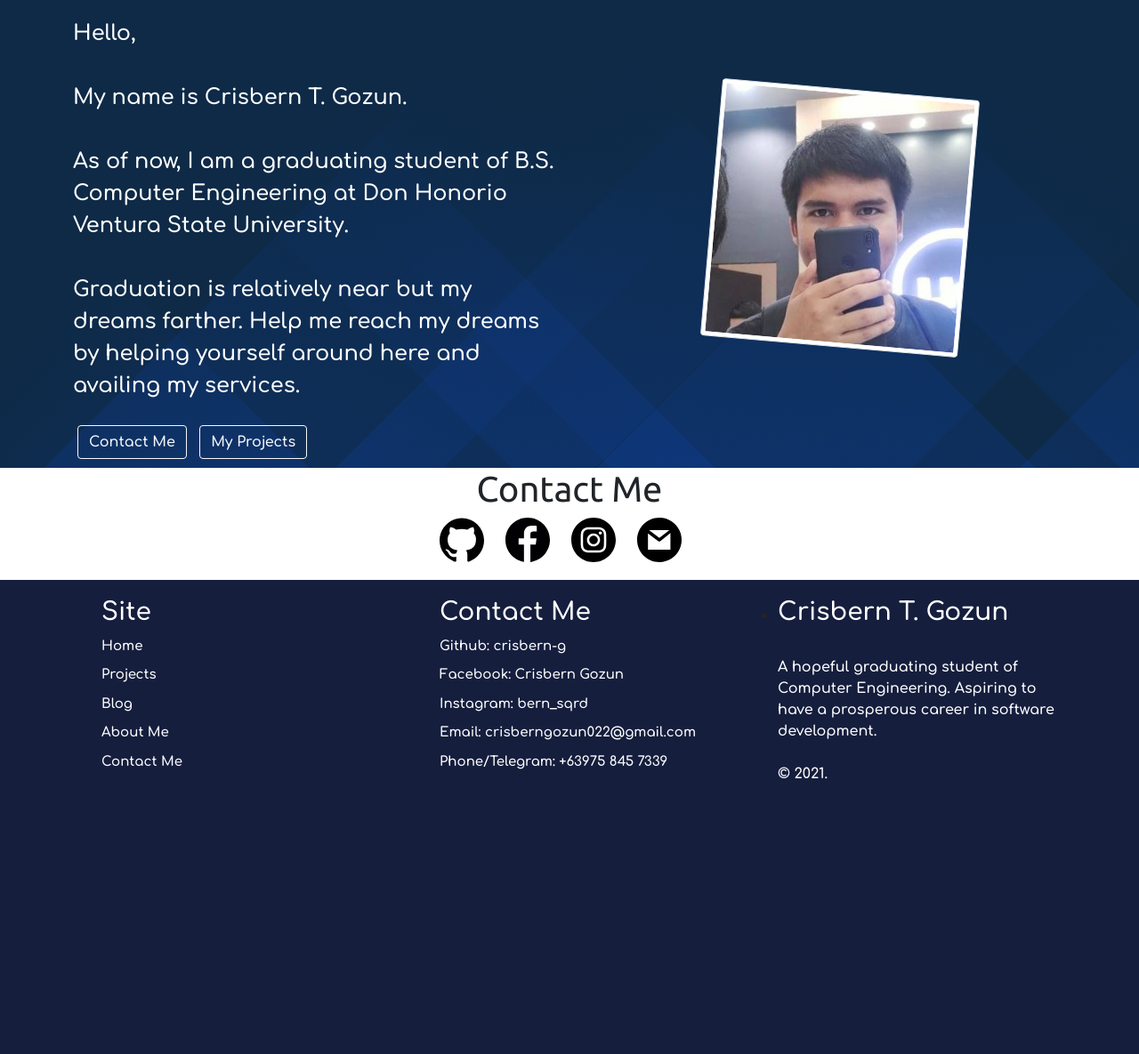
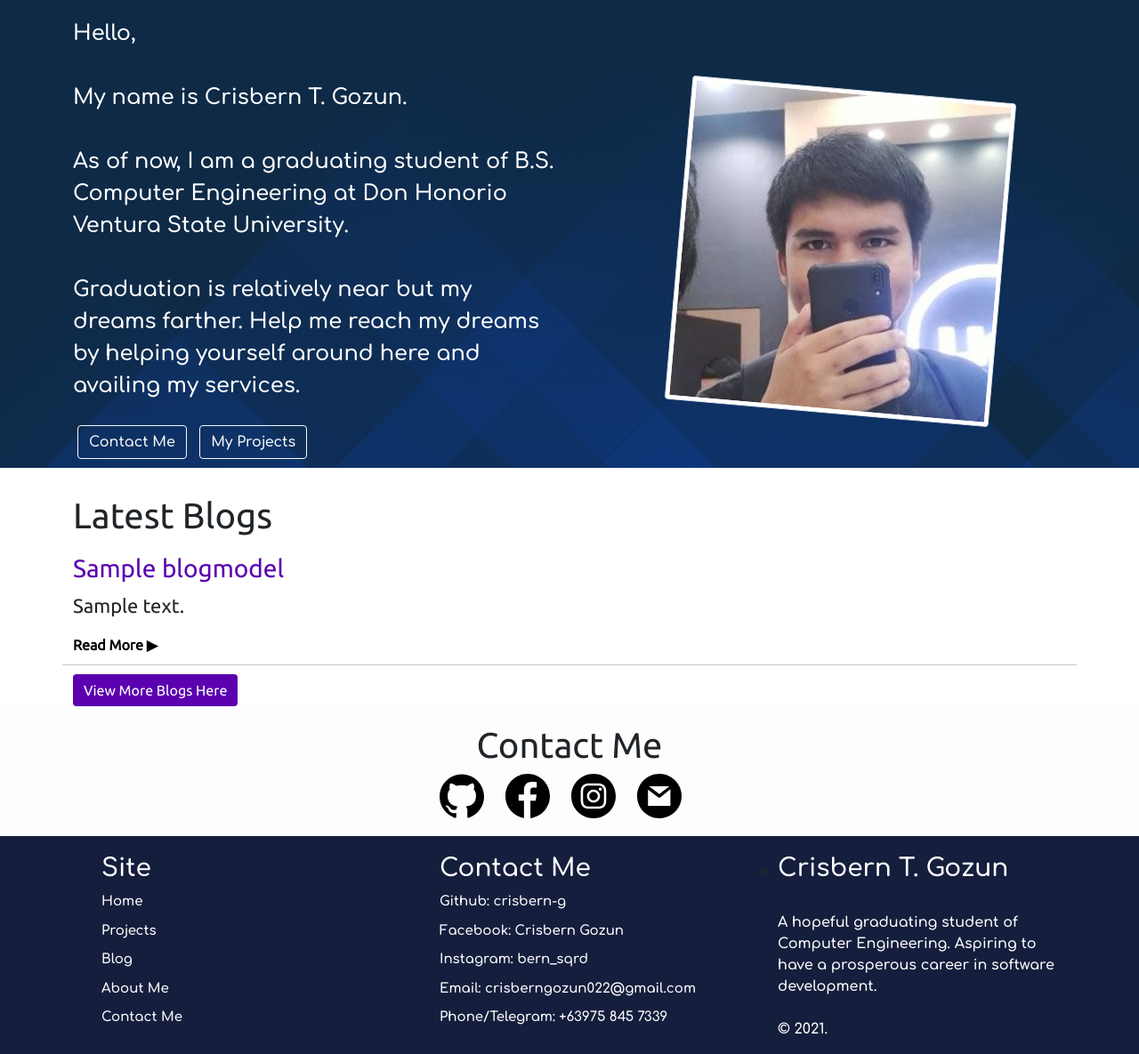
Before and after one commit to crisbern-g/Portfolio, a Django app: page / in a window 1280 px wide. Shown: the part 74-1259 px from the top of the page at 89% size. Before the commit the page ends 950 px from the top, so only its background shows below. Run offline with Django 3.2, Linux system fonts and the light colour scheme; tables that the repository leaves empty hold one stand-in row (values such as "Sample post").

Commit message:
Made progress on Blogs

```diff
--- a/Main/static/Main/index.css
+++ b/Main/static/Main/index.css
@@ -37,8 +37,8 @@
     transform: rotate(5deg);
     transition: 0.5s;
     cursor: pointer;
-    height: 290px;
-    width: 290px;
+    max-width: 80%;
+    max-height: 80%;
 }
 
 #author-pic:hover{
@@ -46,14 +46,76 @@
     transition: 0.5s;
 }
 
-/* Sections */
-section{
+/* Blog Section */
+#blog-section{
     font-family: 'Ubuntu', sans-serif;
+    background-color: rgb(255, 255, 255);
+    padding-top: 30px;
+}
+
+.blog-entry{
+    background-color: white;
+    margin-bottom: 10px;
+    padding-top: 10px;
+    padding-bottom: 10px;
+    border-bottom: 1px solid rgb(199, 199, 199);
+}
+
+.blog-entry h3{
+    color: rgb(91, 1, 175);
+}
+
+.blog-entry p{
+    font-size: 22px;
+}
+
+.read-more{
+    position: relative;
+    display: inline-block;
+    text-decoration: none;
+    font-weight: bold;
+    color: black;
+}
+
+.read-more::after{
+    content: '';
+    position: absolute;
+    bottom: 0;
+    left: 0;
+    background-color: rgb(56, 5, 175);;
+    height: 2px;
+    width: 100%;
+    transform: scaleX(0);
+    transition: ease-in 200ms;
+    transform-origin: bottom left;
+}
+
+.read-more:hover::after{
+    transition: ease-in 200ms;
+    transform-origin: bottom left;
+    transform: scaleX(1);
+}
+
+.read-more:hover{
+    color: black;
+}
+
+#more-blogs-button{
+    background-color: rgb(91, 1, 175) !important;
+    border: none;
+}
+
+#more-blogs-button:focus{
+    outline: none !important;
+    background-color: rgb(66, 2, 126) !important;
+    box-shadow: none !important;
 }
 
 /* Contact Me Section */
 #contact_me{
+    font-family: 'Ubuntu', sans-serif;
     margin-bottom: 20px;
+    padding-top: 20px;
 }
 
 #contact_me_icons img{
--- /dev/null
+++ b/Main/templates/Main/includes/index_blog.html
@@ -0,0 +1,20 @@
+<div class="container">
+    <div class="row">
+        <div class="col">
+            <h1>Latest Blogs</h1>
+
+            {% for blog in latest_blogs %}
+                <div class="row blog-entry">
+                    <h3>{{ blog.blog_title }}</h3>
+                    <p>{{ blog.blog_text|truncatechars:300 }}</p>
+                    <span>
+                        <a class="read-more" href="{% url 'blog_detail' blog.slug %}">Read More &#x25B6</a>
+                    </span>
+                </div>
+            {% endfor %}
+
+            <a id="more-blogs-button" class="btn btn-success" href="{% url 'all_blogs' %}">View More Blogs Here</a>
+        </div>
+
+    </div>
+</div>
--- a/Main/templates/Main/index.html
+++ b/Main/templates/Main/index.html
@@ -7,10 +7,12 @@
 
 {% block title %}Home{% endblock title %}
 
+{% block navbar %}
+      {% include 'includes/navbar.html' with page='home' %}
+{% endblock navbar %}
+
 {% block content %}
-  <header>
-    {% include 'includes/navbar.html' with page='home'%}
-
+  <section>
     <div class="d-flex" id="banner">
       <div class="container">
 
@@ -43,7 +45,12 @@
       </div>
     </div>
 
-  </header>
+  </section>
+
+  {% comment %} Blogs_section {% endcomment %}
+  <section id="blog-section">
+    {% include 'Main/includes/index_blog.html' %}
+  </section>
 
   {% comment %} Contacts Section {% endcomment %}
   <section id="contact_me">
--- a/Main/views.py
+++ b/Main/views.py
@@ -1,10 +1,18 @@
 from django.shortcuts import render
 from django.views.generic import ListView, TemplateView
 from django.views import View
+from Blog.models import BlogModel, TagsModel
 
 # Create your views here.
 class HomeView(TemplateView):
     template_name = 'Main/index.html'
+
+    def get_context_data(self, **kwargs):
+        context =  super().get_context_data(**kwargs)
+        context['latest_blogs'] = BlogModel.objects.all().order_by('-blog_date_added')[:4]
+        context['tags'] =  TagsModel.objects.all().order_by('tag_name')
+
+        return context
 
 
 class AboutMeView(TemplateView):
--- a/static/main.css
+++ b/static/main.css
@@ -1,5 +1,9 @@
 @import url('https://fonts.googleapis.com/css2?family=Righteous&display=swap');
 @import url('https://fonts.googleapis.com/css2?family=Comfortaa:wght@600&display=swap');
+
+body{
+    background-color: rgb(253, 253, 253) !important;
+}
 
 /* Navbar */
 .navbar{
--- a/templates/base.html
+++ b/templates/base.html
@@ -5,12 +5,16 @@
     <meta charset="UTF-8">
     <meta http-equiv="X-UA-Compatible" content="IE=edge">
     <meta name="viewport" content="width=device-width, initial-scale=1.0">
+    {% block css_file %}{% endblock css_file %}
     <link rel="stylesheet" href="{% static 'main.css' %}">
-    {% block css_file %}{% endblock css_file %}
     <link href="https://cdn.jsdelivr.net/npm/bootstrap@5.1.0/dist/css/bootstrap.min.css" rel="stylesheet" integrity="sha384-KyZXEAg3QhqLMpG8r+8fhAXLRk2vvoC2f3B09zVXn8CA5QIVfZOJ3BCsw2P0p/We" crossorigin="anonymous">
     <title>{% block title %}{% endblock title %}</title>
 </head>
 <body class="d-flex flex-column min-vh-100">
+    <header class="sticky-top">
+        {% block navbar %}{% endblock navbar %}
+    </header>
+
     {% block content %}{% endblock content %}
 
     {% comment %} Footer-Visible to all pages {% endcomment %}
--- a/templates/includes/navbar.html
+++ b/templates/includes/navbar.html
@@ -1,4 +1,4 @@
-<nav class="navbar navbar-dark navbar-expand-lg sticky-top" id="navbar">
+<nav class="navbar navbar-dark navbar-expand-lg" id="navbar">
     <div class="container-fluid">
 
         {% comment %} brand name {% endcomment %}
```
Also changed, not shown: Blog/static/Blog/all_blogs.css (+7 -0 lines), Blog/templates/Blog/all_blogs.html (+8 -6 lines), Blog/templates/Blog/blog_detail.html (+9 -2 lines), Main/templates/Main/about_me.html (+5 -5 lines), Main/templates/Main/contact_me.html (+5 -4 lines), uploads/blog_images/129214611_2742799299303159_7499848251059950830_n.jpg (added). Lines whose indentation alone changed are shown as unchanged.
